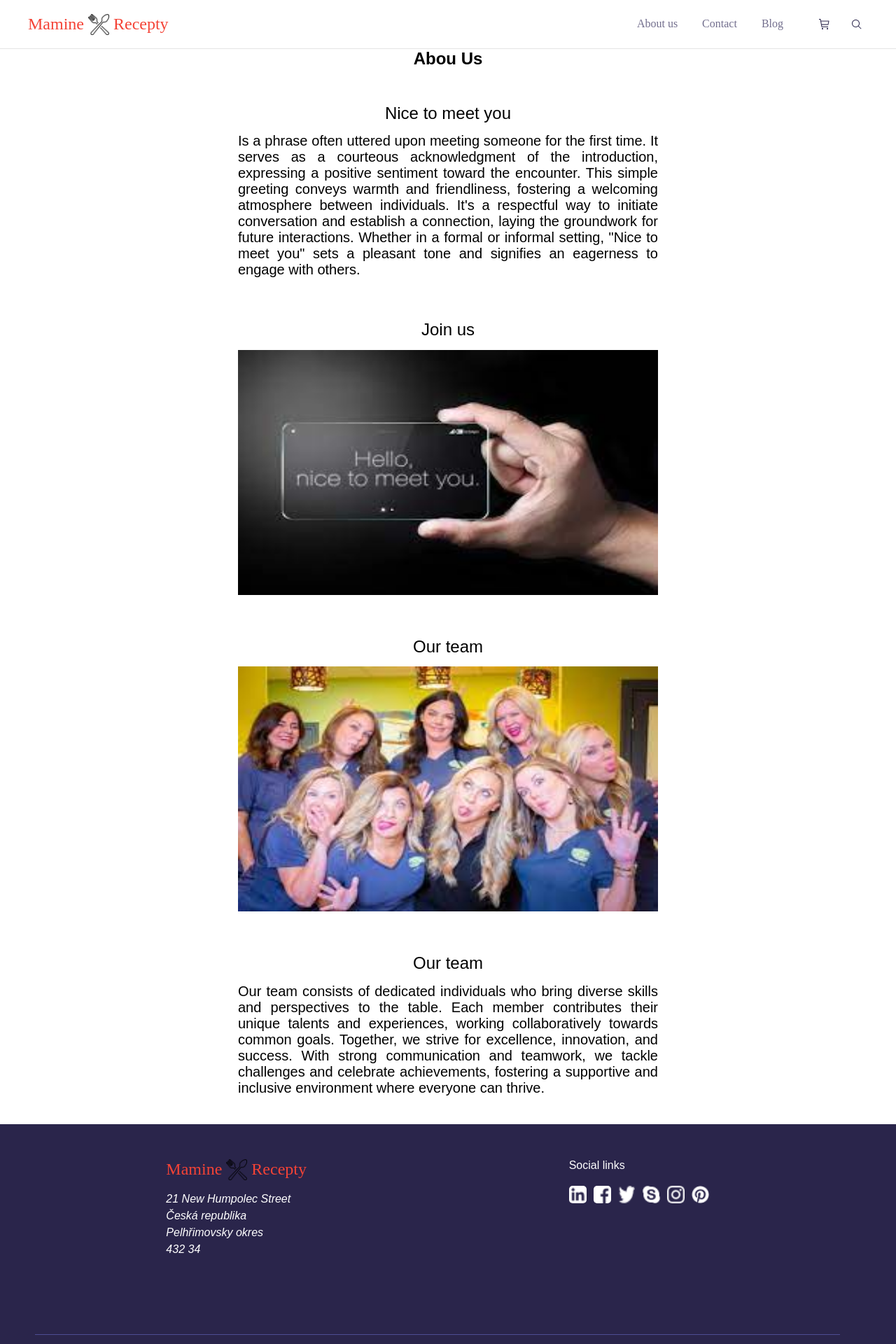
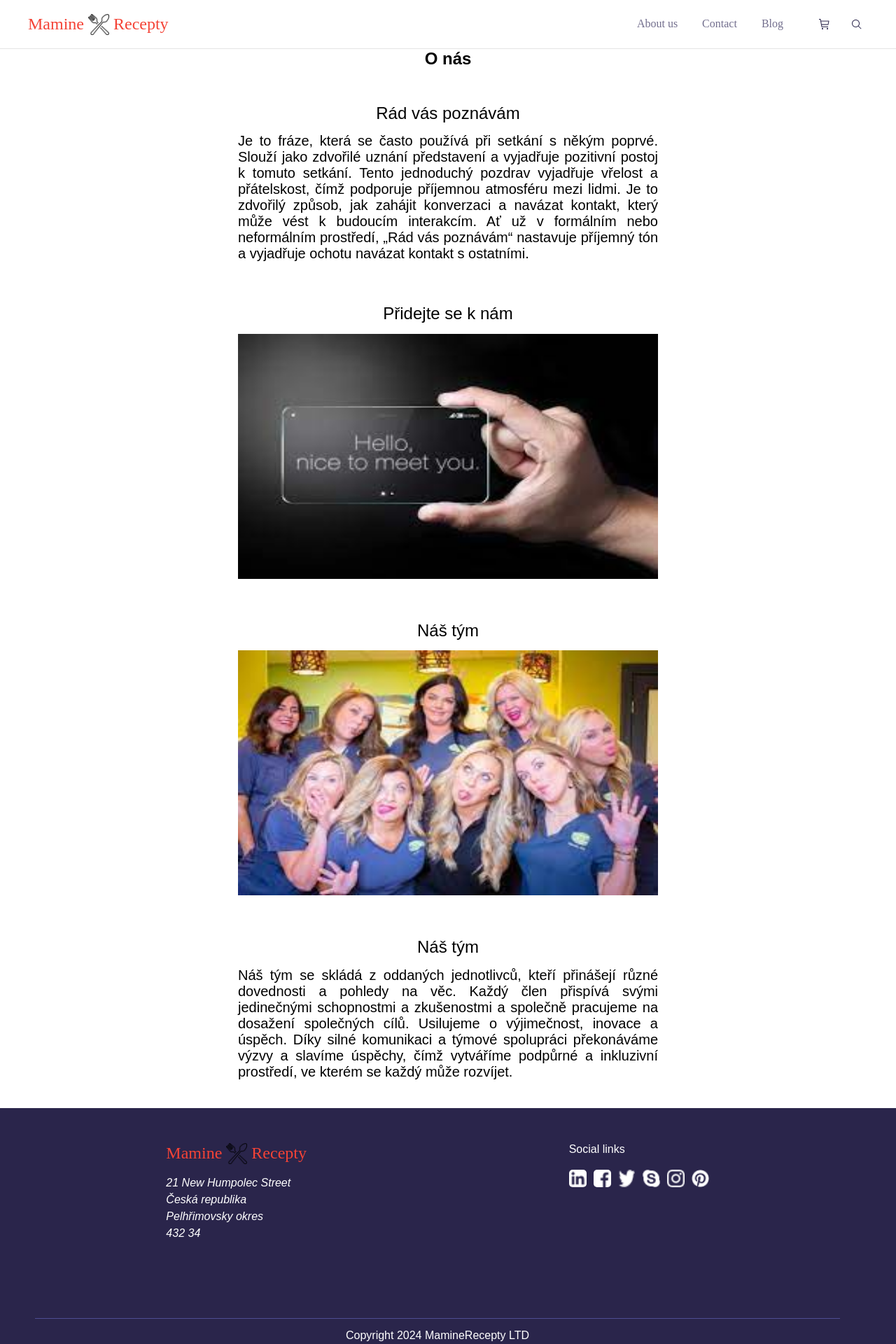
Before and after one commit to Medvedev245/eat-store, a React (Create React App) app: page /about-us in a window 1280 px wide. Shown: the top 1920 px of the page at 70% size. Built offline with nearby package versions, Linux system fonts and the light colour scheme; no server answers.

Commit message:
translate to cz about us page

```diff
--- a/public/index.html
+++ b/public/index.html
@@ -1,5 +1,5 @@
 <!DOCTYPE html>
-<html lang="en">
+<html lang="cs">
 
 <head>
   <meta charset="utf-8" />
@@ -7,17 +7,13 @@
   <link rel="apple-touch-icon" href="%PUBLIC_URL%/Unn.png" />
   <meta name="viewport" content="width=device-width, initial-scale=1" />
   <meta name="theme-color" content="#000000" />
-  <meta name="description" content="Recepies" />
-
+  <meta name="description" content="Tradiční domácí recepty od maminky – vyzkoušené, chutné a snadné." />
   <link rel="manifest" href="%PUBLIC_URL%/manifest.json" />
-
   <title>MamineRecepty</title>
 </head>
 
 <body>
-  <!-- <noscript>You need to enable JavaScript to run this app.</noscript> -->
   <div id="root"></div>
-
 </body>
 
 </html>
--- a/src/Pages/AboutUs/AboutUs.jsx
+++ b/src/Pages/AboutUs/AboutUs.jsx
@@ -13,41 +13,40 @@ import our_team from "../../Files/img/our_team.jpg";
 const AboutUs = () => {
   return (
     <AboutContainer>
-      <Text>Abou Us</Text>
+      <Text>O nás</Text>
       <SectionContainer>
         <Section>
-          <SpanText>Nice to meet you</SpanText>
+          <SpanText>Rád vás poznávám</SpanText>
           <InnerText>
-            Is a phrase often uttered upon meeting someone for the first time.
-            It serves as a courteous acknowledgment of the introduction,
-            expressing a positive sentiment toward the encounter. This simple
-            greeting conveys warmth and friendliness, fostering a welcoming
-            atmosphere between individuals. It's a respectful way to initiate
-            conversation and establish a connection, laying the groundwork for
-            future interactions. Whether in a formal or informal setting, "Nice
-            to meet you" sets a pleasant tone and signifies an eagerness to
-            engage with others.
+            Je to fráze, která se často používá při setkání s někým poprvé.
+            Slouží jako zdvořilé uznání představení a vyjadřuje pozitivní postoj
+            k tomuto setkání. Tento jednoduchý pozdrav vyjadřuje vřelost a
+            přátelskost, čímž podporuje příjemnou atmosféru mezi lidmi. Je to
+            zdvořilý způsob, jak zahájit konverzaci a navázat kontakt, který
+            může vést k budoucím interakcím. Ať už v formálním nebo neformálním
+            prostředí, „Rád vás poznávám“ nastavuje příjemný tón a vyjadřuje
+            ochotu navázat kontakt s ostatními.
           </InnerText>
         </Section>
         <Section>
-          <SpanText>Join us</SpanText>
+          <SpanText>Přidejte se k nám</SpanText>
           <Image src={image} alt="me" width={600} height={350} />
         </Section>
 
         <Section>
-          <SpanText>Our team</SpanText>
+          <SpanText>Náš tým</SpanText>
           <Image src={our_team} alt="me" width={600} height={350} />
         </Section>
         <Section>
-          <SpanText>Our team</SpanText>
+          <SpanText>Náš tým</SpanText>
           <InnerText>
-            Our team consists of dedicated individuals who bring diverse skills
-            and perspectives to the table. Each member contributes their unique
-            talents and experiences, working collaboratively towards common
-            goals. Together, we strive for excellence, innovation, and success.
-            With strong communication and teamwork, we tackle challenges and
-            celebrate achievements, fostering a supportive and inclusive
-            environment where everyone can thrive.
+            Náš tým se skládá z oddaných jednotlivců, kteří přinášejí různé
+            dovednosti a pohledy na věc. Každý člen přispívá svými jedinečnými
+            schopnostmi a zkušenostmi a společně pracujeme na dosažení
+            společných cílů. Usilujeme o výjimečnost, inovace a úspěch. Díky
+            silné komunikaci a týmové spolupráci překonáváme výzvy a slavíme
+            úspěchy, čímž vytváříme podpůrné a inkluzivní prostředí, ve kterém
+            se každý může rozvíjet.
           </InnerText>
         </Section>
       </SectionContainer>
```
